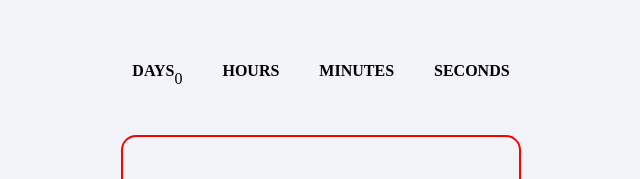
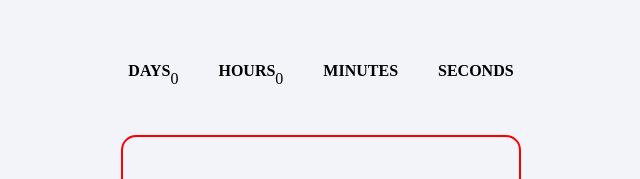
Before and after one commit to HackyFun/Paris_Olympic_2024, a plain HTML site: page frontEnd/index.html in a window 1280 px wide. Shown: the part 140-319 px from the top of the page, 319-959 px from the left. Drawn offline with Linux system fonts and the light colour scheme.

Commit message:
Figuring this out
Hope this works

Co-Authored-By: Nicole Pastor <133479429+nicolevpastor@users.noreply.github.com>
Co-Authored-By: Maya Oum <107716017+silkysaturn@users.noreply.github.com>

```diff
--- a/frontEnd/index.html
+++ b/frontEnd/index.html
@@ -16,6 +16,7 @@
         </div>
         <div class="countdown hours">
           <span class="title">Hours</span>
+          <div class="countValue">0</div>
         </div>
         <div class="countdown minutes">
           <span class="title">Minutes</span>
```
